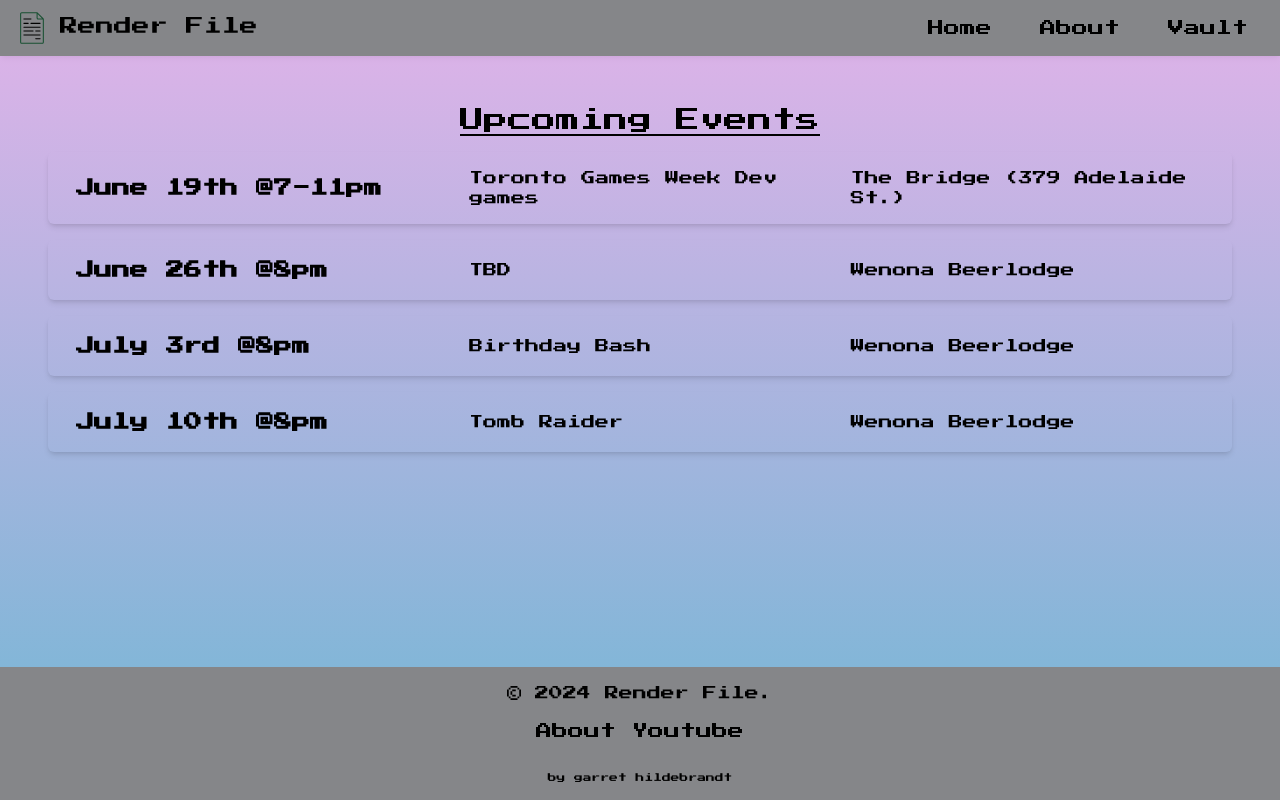
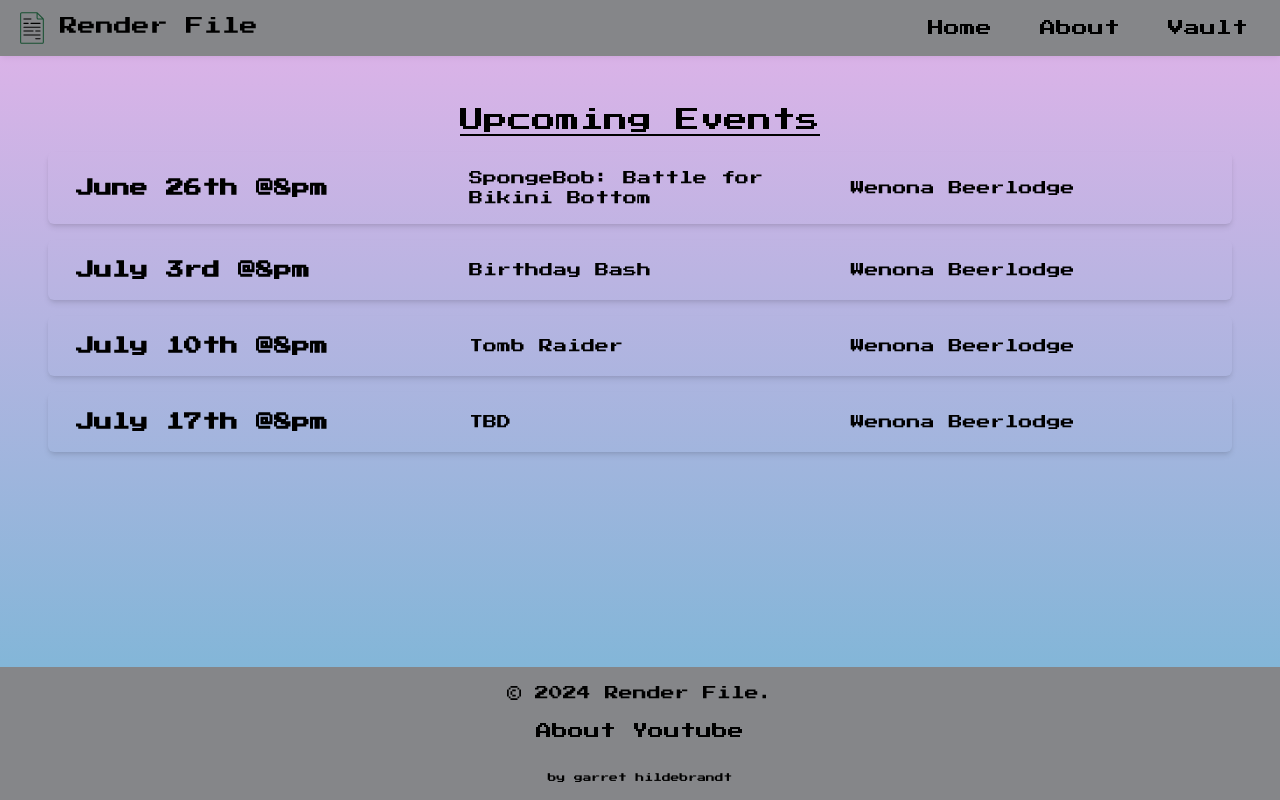
Before and after one commit to garrethil/render-file, a React (Vite) app in the folder client/: page / in a window 1280 px wide. Built offline with nearby package versions, Linux system fonts and the light colour scheme.

Commit message:
update events

```diff
--- a/client/src/assets/Data.js
+++ b/client/src/assets/Data.js
@@ -1,15 +1,9 @@
 const events = [
-  {
-    id: 1,
-    date: "June 19th @7-11pm",
-    location: "The Bridge (379 Adelaide St.)",
-    game: "Toronto Games Week Dev games",
-  },
   {
     id: 2,
     date: "June 26th @8pm",
     location: "Wenona Beerlodge",
-    game: "TBD",
+    game: "SpongeBob: Battle for Bikini Bottom",
   },
   {
     id: 3,
@@ -23,6 +17,12 @@ const events = [
     location: "Wenona Beerlodge",
     game: "Tomb Raider",
   },
+  {
+    id: 5,
+    date: "July 17th @8pm",
+    location: "Wenona Beerlodge",
+    game: "TBD",
+  },
 ];
 
 export default events;
```
